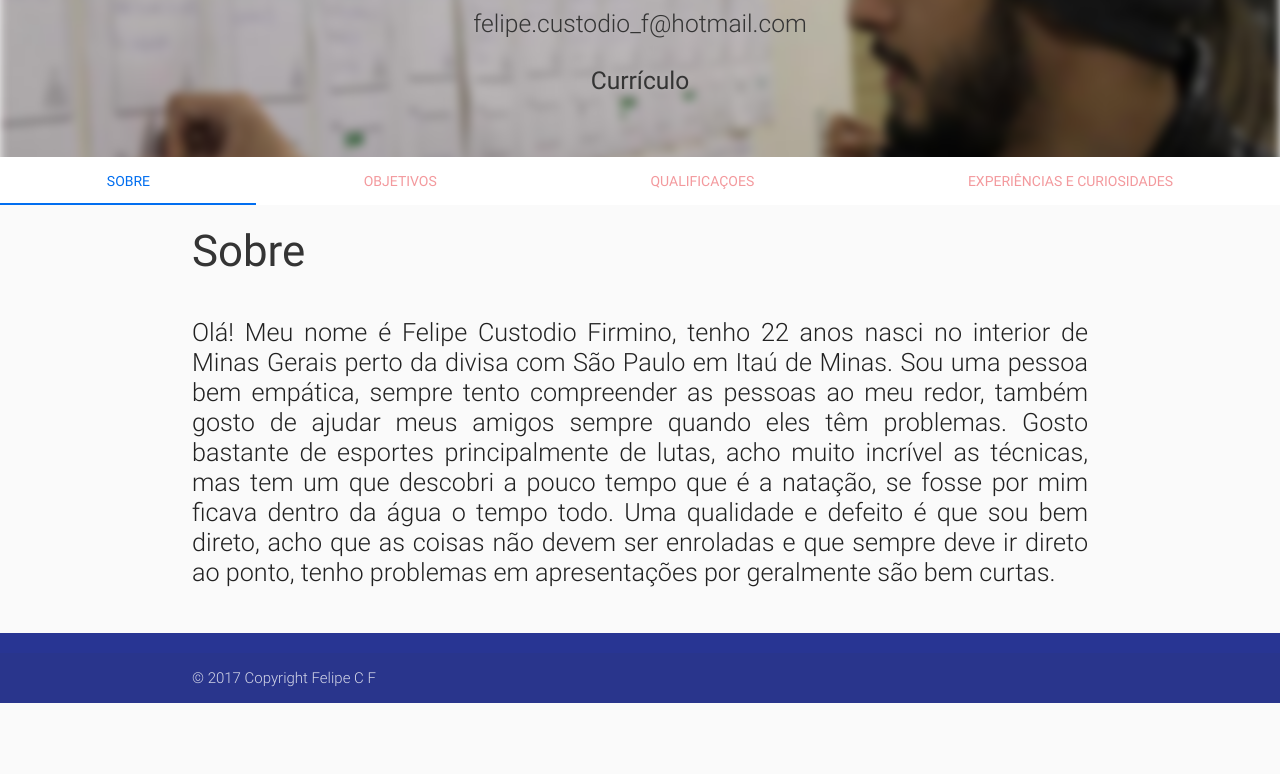
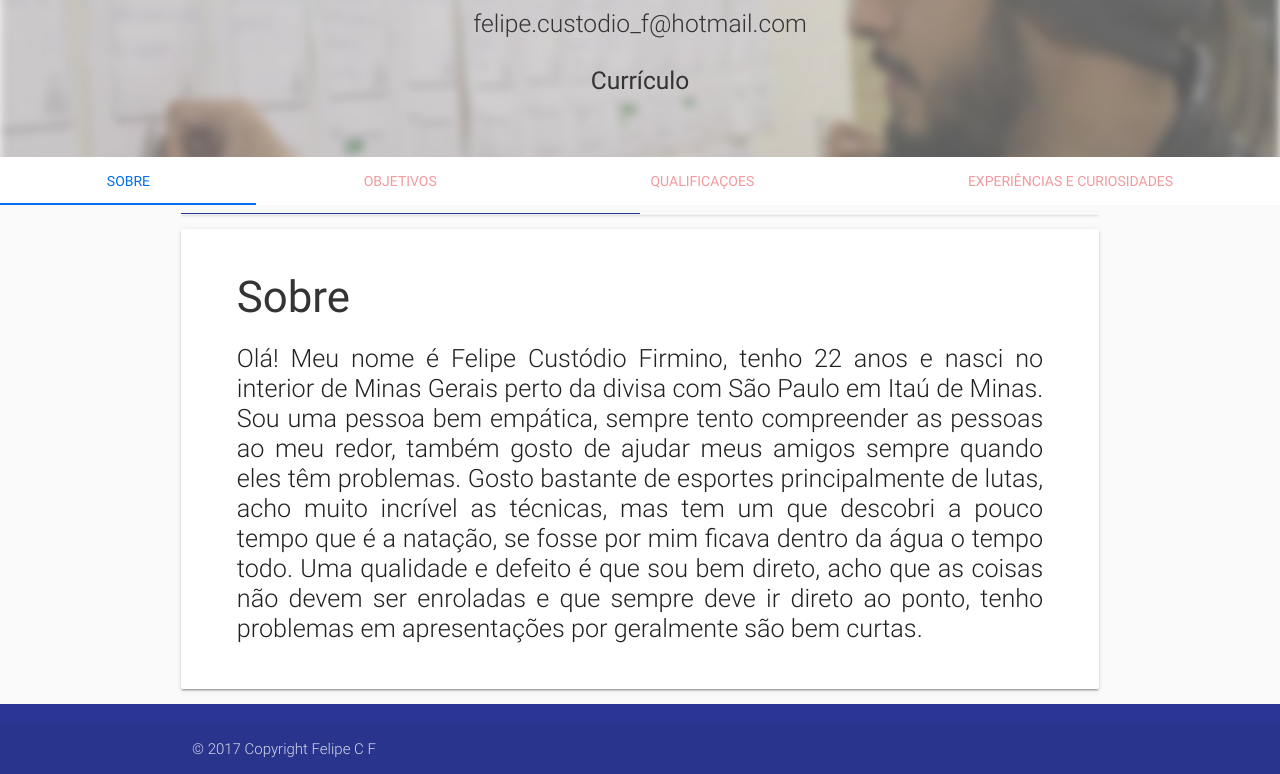
Before and after one commit to fcustodiof/fcustodiof.github.io, a plain HTML site: page index.html in a window 1280 px wide. Shown: the part 223-997 px from the top of the page. Before the commit the page ends 926 px from the top, so only its background shows below. Drawn offline with Linux system fonts and the light colour scheme.

Commit message:
coloquei cards

```diff
--- a/css/style.css
+++ b/css/style.css
@@ -7,6 +7,14 @@ body {
 
 main {
   flex: 1 0 auto;
+}
+
+.padding{
+  padding: 5%;
+}
+
+.margin-0{
+  margin: 0px!important;
 }
 
 /* header, main, footer {
@@ -37,9 +45,11 @@ p {
   background-color: #016EF0;
 }
 .tabs .tab, .tabs .tab a.active {
-  background-color: transparent;
+  /* background-color: transparent; */
   color: #016EF0;
 }
+
+
 
 .parallax-container {
   min-height: 380px;
--- a/views/home.html
+++ b/views/home.html
@@ -25,7 +25,7 @@
             <br><br>
         </div>
     </div>
-    <div class="parallax"><img class="img-back" src="/images/background1.jpg" alt="Unsplashed background img 1"></div>
+    <div class="parallax"><img class="img-back" src="/images/background2.png" alt="Unsplashed background img 1"></div>
 </div>
 <ul id="tabs-swipe-demo" class="tabs tabs-fixed-width">
     <li class="tab col s3"><a class="active" href="#test-swipe-1">Sobre</a></li>
@@ -35,11 +35,21 @@
 </ul>
 <div id="test-swipe-1" class="col s12">
     <div class="container">
-        <h3 class="cor-texto">Sobre</h3>
-        <div class="row">
-            <div class="col s12 m12 l12">
-                <p class="flow-text text-justify">
-                    Olá! Meu nome é Felipe Custodio Firmino, tenho 22 anos nasci no
+        <div class="row card">
+            <div class="col s12 m6 l6 indigo darken-3">
+
+            </div>
+            <div class="col s12 m6 l6">
+
+            </div>
+        </div>
+        <div class="card row">
+            <div class="col s12 ">
+                <div class="padding">
+                    <h3 class="cor-texto margin-0">Sobre</h3>
+                    <br>
+                    <p class="flow-text text-justify margin-0">
+                        Olá! Meu nome é Felipe Custódio Firmino, tenho 22 anos e nasci no
                         interior de Minas Gerais perto da divisa com São Paulo em Itaú de Minas.
                         Sou uma pessoa bem empática, sempre tento compreender as pessoas ao meu redor,
                         também gosto de ajudar meus amigos sempre quando eles têm problemas. Gosto bastante
@@ -53,8 +63,13 @@
             </div>
         </div>
     </div>
+</div>
 <div id="test-swipe-2" class="col s12 red">
-
+    Test 2
 </div>
-<div id="test-swipe-3" class="col s12 green">Test 3</div>
-<div id="test-swipe-4" class="col s12 green">Test 3</div>
+<div id="test-swipe-3" class="col s12 green">
+    Test 3
+</div>
+<div id="test-swipe-4" class="col s12 green">
+    Test 4
+</div>
```
Also changed, not shown: images/background2.png (added). Lines whose indentation alone changed are shown as unchanged.
